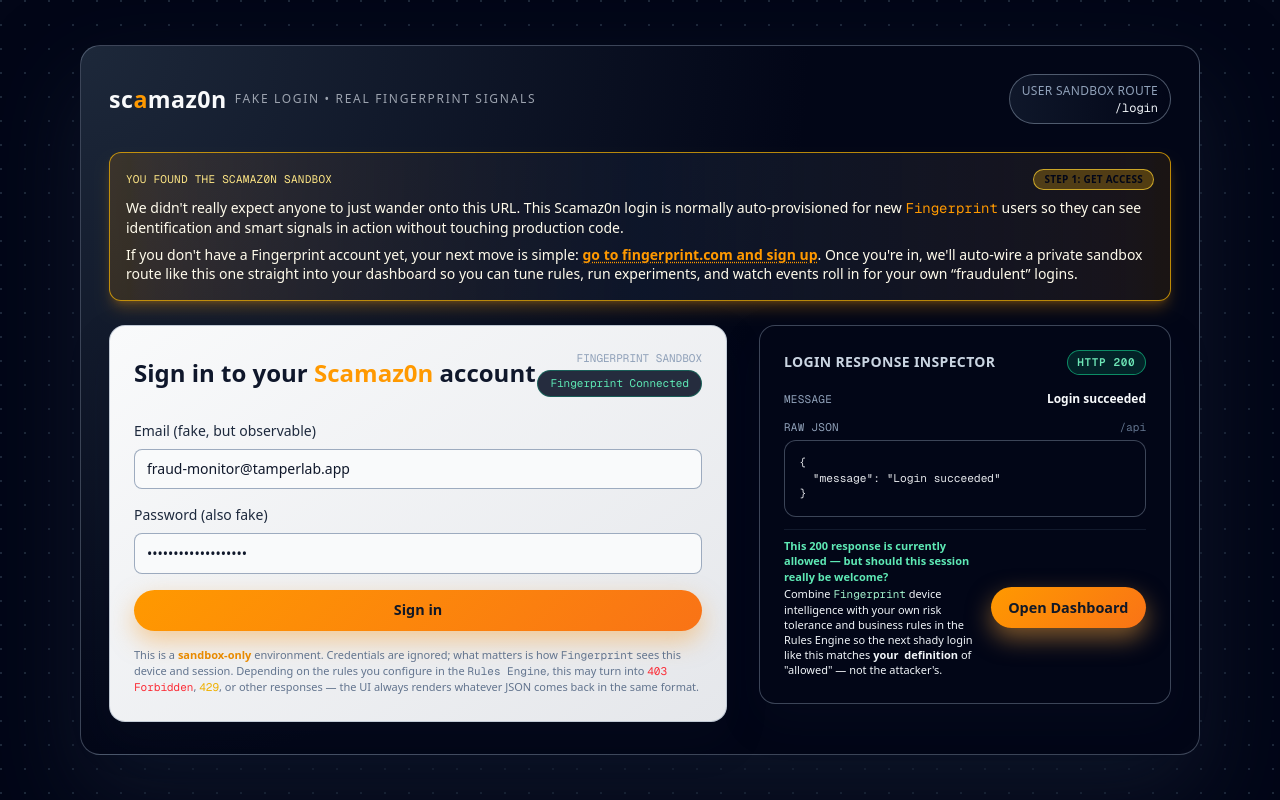
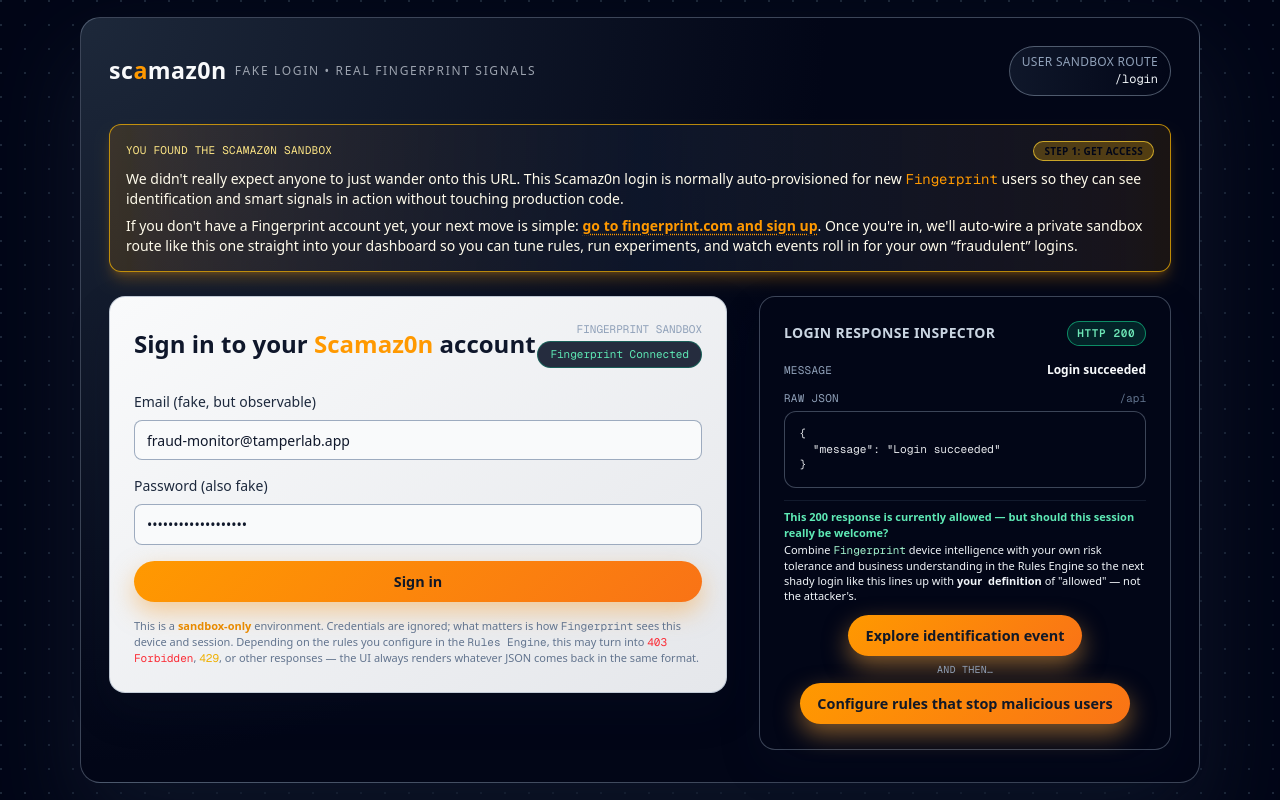
Before and after one commit to makma/scamaz0n.com, a Next.js app: page / in a window 1280 px wide. Both pictures are taken after a click on the button "Sign in". Built offline with nearby package versions, Linux system fonts and the light colour scheme.

Commit message:
feat: tune CTAs

```diff
--- a/src/app/[[...slug]]/page.tsx
+++ b/src/app/[[...slug]]/page.tsx
@@ -293,7 +293,7 @@
                 like:
                 <br />
                 <span className="font-mono text-[11px]">
-                  {"{"} "message": "Login succeeded", ... {"}"}
+                  {"{"} &quot;message&quot;: &quot;Login succeeded&quot;, ... {"}"}
                 </span>
               </p>
             )}
@@ -323,8 +323,8 @@
                   </pre>
                 </div>
 
-                <div className="pt-2 border-t border-slate-800/60 mt-2 flex items-center justify-between gap-3">
-                  <p className="text-[11px] text-slate-100 leading-snug max-w-[70%]">
+                <div className="pt-2 border-t border-slate-800/60 mt-2 flex flex-col gap-2">
+                  <p className="text-[11px] text-slate-100 leading-snug">
                     {isSuccessful ? (
                       <>
                         <span className="block mb-0.5 font-semibold text-emerald-300">
@@ -337,8 +337,8 @@
                             Fingerprint
                           </span>{" "}
                           device intelligence with your own risk tolerance and
-                          business rules in the Rules Engine so the next shady
-                          login like this matches{" "}
+                          business understanding in the Rules Engine so the next
+                          shady login like this lines up with{" "}
                           <span className="font-semibold">
                             your
                             &nbsp;definition
@@ -360,12 +360,23 @@
                       </>
                     )}
                   </p>
-                  <a
-                    href={fingerprintDashboardUrl}
-                    className="scmz-button whitespace-nowrap px-4 py-1.5 text-[11px]"
-                  >
-                    Open Dashboard
-                  </a>
+                  <div className="flex flex-col items-center gap-1.5 mt-1">
+                    <a
+                      href={fingerprintDashboardUrl}
+                      className="scmz-button whitespace-nowrap px-4 py-1.5 text-[11px]"
+                    >
+                      Explore identification event
+                    </a>
+                    <span className="text-[10px] text-slate-400 font-mono uppercase tracking-wide">
+                      And then…
+                    </span>
+                    <button
+                      type="button"
+                      className="scmz-button whitespace-nowrap px-4 py-1.5 text-[11px] bg-transparent text-amber-200 border border-amber-400/80 shadow-none hover:bg-amber-500/10 hover:text-amber-100"
+                    >
+                      Configure rules that stop malicious users
+                    </button>
+                  </div>
                 </div>
               </div>
             )}
```
